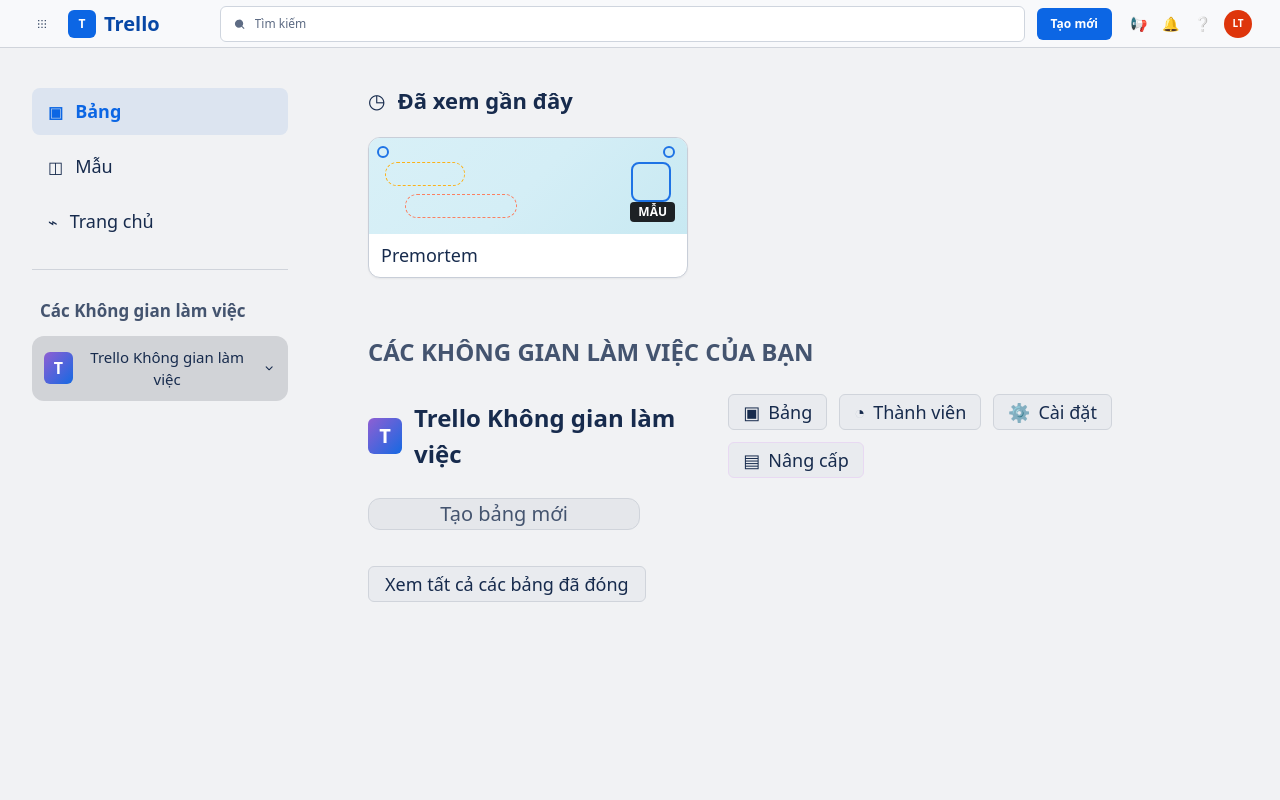
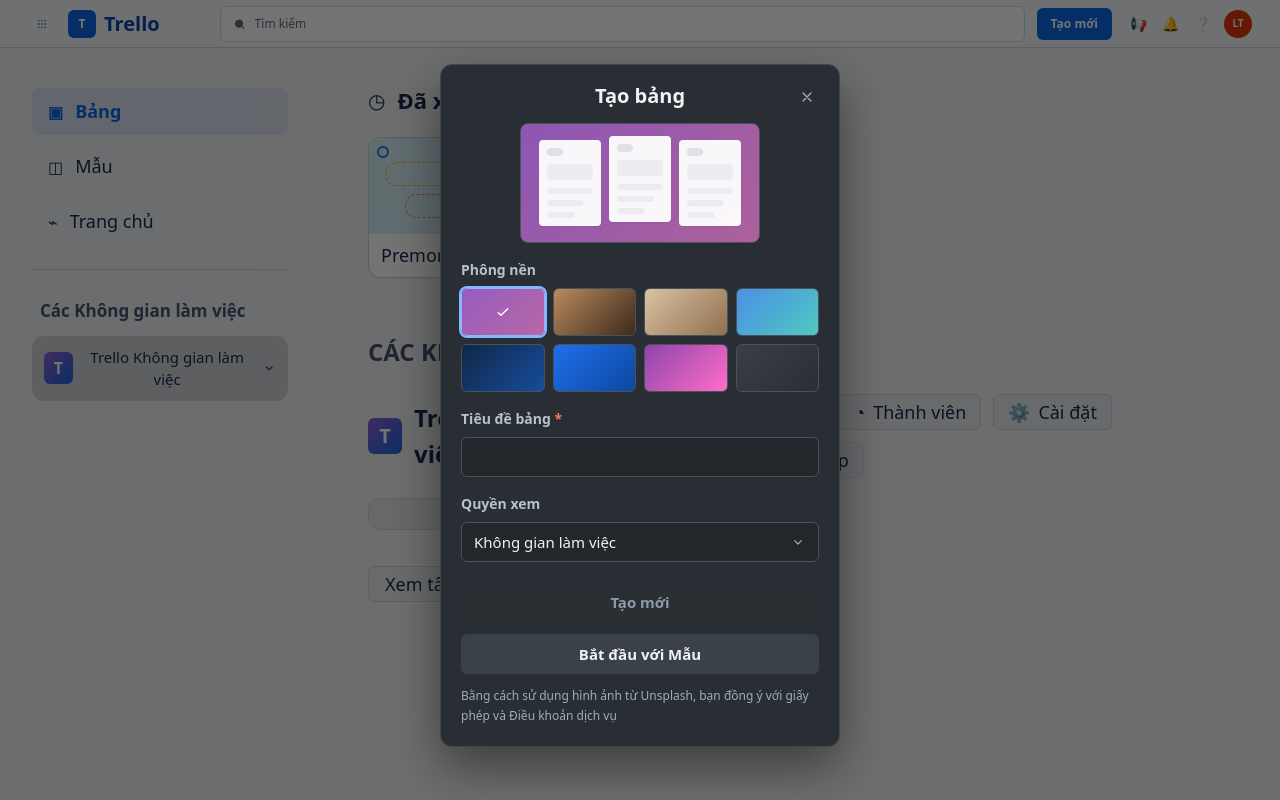
Before and after one commit to levanvutru358/TT-TN, a Vue app in the folder frontend/: page / in a window 1280 px wide. Both pictures are taken after a click on the button "Tạo mới". Built offline with nearby package versions, Linux system fonts and the light colour scheme; no server answers.

Commit message:
thêm phần tạo bảng crateboardmodal

```diff
--- /dev/null
+++ b/frontend/src/components/modals/CreateBoardModal.vue
@@ -0,0 +1,290 @@
+<template>
+  <Teleport to="body">
+    <div
+      v-if="modelValue"
+      class="fixed inset-0 z-[100] bg-black/55 flex items-start justify-center px-4 pt-16 pb-6"
+      @click.self="handleClose"
+    >
+      <div
+        class="w-full max-w-[400px] rounded-xl bg-[#282e33] border border-[#3f474f] shadow-[0_20px_50px_rgba(0,0,0,0.45)]"
+      >
+        <!-- Header -->
+        <div class="relative px-6 pt-4 pb-3">
+          <h2 class="text-center text-[20px] font-semibold text-[#f1f2f4]">
+            Tạo bảng
+          </h2>
+
+          <button
+            type="button"
+            class="absolute right-4 top-4 w-8 h-8 rounded-md text-[#9fadbc] hover:bg-[#3a4148] hover:text-[#f1f2f4] flex items-center justify-center transition-colors"
+            aria-label="Đóng"
+            @click="handleClose"
+          >
+            <svg
+              class="w-4 h-4"
+              viewBox="0 0 24 24"
+              fill="none"
+              xmlns="http://www.w3.org/2000/svg"
+              aria-hidden="true"
+            >
+              <path
+                d="M6 6L18 18M18 6L6 18"
+                stroke="currentColor"
+                stroke-width="2"
+                stroke-linecap="round"
+              />
+            </svg>
+          </button>
+        </div>
+
+        <div class="px-5 pb-5">
+          <!-- Preview -->
+          <div
+            class="h-[120px] w-[240px] mx-auto rounded-lg overflow-hidden border border-[#4a525a] bg-cover bg-center relative"
+            :style="{ background: selectedBackground.style }"
+          >
+            <div class="absolute inset-0 bg-black/20"></div>
+
+            <div class="relative z-10 h-full flex items-center justify-center gap-2 px-3">
+              <div class="w-[62px] h-[86px] rounded bg-white/95 p-2 shadow-sm">
+                <div class="w-4 h-2 rounded bg-[#dfe1e6] mb-2"></div>
+                <div class="h-4 rounded bg-[#ebecf0] mb-2"></div>
+                <div class="h-1.5 rounded bg-[#ebecf0] mb-1.5"></div>
+                <div class="h-1.5 w-4/5 rounded bg-[#ebecf0] mb-1.5"></div>
+                <div class="h-1.5 w-3/5 rounded bg-[#ebecf0]"></div>
+              </div>
+
+              <div class="w-[62px] h-[86px] rounded bg-white/95 p-2 shadow-sm -mt-2">
+                <div class="w-4 h-2 rounded bg-[#dfe1e6] mb-2"></div>
+                <div class="h-4 rounded bg-[#ebecf0] mb-2"></div>
+                <div class="h-1.5 rounded bg-[#ebecf0] mb-1.5"></div>
+                <div class="h-1.5 w-4/5 rounded bg-[#ebecf0] mb-1.5"></div>
+                <div class="h-1.5 w-3/5 rounded bg-[#ebecf0]"></div>
+              </div>
+
+              <div class="w-[62px] h-[86px] rounded bg-white/95 p-2 shadow-sm">
+                <div class="w-4 h-2 rounded bg-[#dfe1e6] mb-2"></div>
+                <div class="h-4 rounded bg-[#ebecf0] mb-2"></div>
+                <div class="h-1.5 rounded bg-[#ebecf0] mb-1.5"></div>
+                <div class="h-1.5 w-4/5 rounded bg-[#ebecf0] mb-1.5"></div>
+                <div class="h-1.5 w-3/5 rounded bg-[#ebecf0]"></div>
+              </div>
+            </div>
+          </div>
+
+          <!-- Background -->
+          <div class="mt-4">
+            <p class="text-[14px] font-semibold text-[#b6c2cf] mb-2">Phông nền</p>
+
+            <div class="grid grid-cols-4 gap-2">
+              <button
+                v-for="bg in backgrounds"
+                :key="bg.id"
+                type="button"
+                class="relative h-12 rounded-md border overflow-hidden transition-all"
+                :class="
+                  selectedBackground.id === bg.id
+                    ? 'border-[#85b8ff] ring-2 ring-[#85b8ff]'
+                    : 'border-[#4a525a] hover:border-[#6b7785]'
+                "
+                :style="{ background: bg.style }"
+                @click="selectedBackground = bg"
+              >
+                <span
+                  v-if="selectedBackground.id === bg.id"
+                  class="absolute inset-0 flex items-center justify-center bg-black/15"
+                >
+                  <svg
+                    class="w-4 h-4 text-white"
+                    viewBox="0 0 24 24"
+                    fill="none"
+                    xmlns="http://www.w3.org/2000/svg"
+                    aria-hidden="true"
+                  >
+                    <path
+                      d="M5 13L9 17L19 7"
+                      stroke="currentColor"
+                      stroke-width="2.2"
+                      stroke-linecap="round"
+                      stroke-linejoin="round"
+                    />
+                  </svg>
+                </span>
+              </button>
+            </div>
+          </div>
+
+          <!-- Title -->
+          <div class="mt-4">
+            <label class="block text-[14px] font-semibold text-[#b6c2cf] mb-2">
+              Tiêu đề bảng <span class="text-[#f87462]">*</span>
+            </label>
+
+            <input
+              v-model.trim="boardTitle"
+              type="text"
+              class="w-full h-10 rounded-md border bg-[#22272b] px-3 text-[15px] text-[#f1f2f4] outline-none transition-colors"
+              :class="
+                showError && !boardTitle
+                  ? 'border-[#f87462] focus:border-[#f87462]'
+                  : 'border-[#4a525a] focus:border-[#85b8ff]'
+              "
+            />
+
+            <p
+              v-if="showError && !boardTitle"
+              class="mt-2 text-[13px] text-[#f87462] flex items-center gap-2"
+            >
+              <span>👋</span>
+              <span>Tiêu đề bảng là bắt buộc</span>
+            </p>
+          </div>
+
+          <!-- View permission -->
+          <div class="mt-4">
+            <label class="block text-[14px] font-semibold text-[#b6c2cf] mb-2">
+              Quyền xem
+            </label>
+
+            <div
+              class="h-10 rounded-md border border-[#4a525a] bg-[#22272b] px-3 flex items-center justify-between text-[#f1f2f4]"
+            >
+              <span class="text-[15px]">Không gian làm việc</span>
+              <svg
+                class="w-4 h-4 text-[#9fadbc]"
+                viewBox="0 0 24 24"
+                fill="none"
+                xmlns="http://www.w3.org/2000/svg"
+                aria-hidden="true"
+              >
+                <path
+                  d="M7 10L12 15L17 10"
+                  stroke="currentColor"
+                  stroke-width="1.8"
+                  stroke-linecap="round"
+                  stroke-linejoin="round"
+                />
+              </svg>
+            </div>
+          </div>
+
+          <!-- Buttons -->
+          <div class="mt-5 space-y-3">
+            <button
+              type="button"
+              class="w-full h-10 rounded-md text-[15px] font-semibold transition-colors"
+              :class="
+                boardTitle
+                  ? 'bg-[#579dff] text-[#1d2125] hover:bg-[#85b8ff]'
+                  : 'bg-[#2a2f34] text-[#8c9bab] cursor-not-allowed'
+              "
+              @click="handleCreate"
+            >
+              Tạo mới
+            </button>
+
+            <button
+              type="button"
+              class="w-full h-10 rounded-md bg-[#3a4148] text-[#f1f2f4] text-[15px] font-semibold hover:bg-[#4a525a] transition-colors"
+            >
+              Bắt đầu với Mẫu
+            </button>
+          </div>
+
+          <p class="mt-3 text-[12px] leading-5 text-[#9fadbc]">
+            Bằng cách sử dụng hình ảnh từ Unsplash, bạn đồng ý với giấy phép và
+            Điều khoản dịch vụ
+          </p>
+        </div>
+      </div>
+    </div>
+  </Teleport>
+</template>
+
+<script setup>
+import { ref, watch } from "vue";
+import { useRouter } from "vue-router";
+
+const props = defineProps({
+  modelValue: {
+    type: Boolean,
+    default: false,
+  },
+});
+
+const emit = defineEmits(["update:modelValue"]);
+
+const router = useRouter();
+
+const boardTitle = ref("");
+const showError = ref(false);
+
+const backgrounds = [
+  {
+    id: 1,
+    style: "linear-gradient(135deg, #b06ce2 0%, #d779c1 100%)",
+  },
+  {
+    id: 2,
+    style: "linear-gradient(135deg, #b98b5c 0%, #3d2a1d 100%)",
+  },
+  {
+    id: 3,
+    style: "linear-gradient(135deg, #d9c3a3 0%, #8f6f4f 100%)",
+  },
+  {
+    id: 4,
+    style: "linear-gradient(135deg, #4a90e2 0%, #50c9c3 100%)",
+  },
+  {
+    id: 5,
+    style: "linear-gradient(135deg, #0f2747 0%, #164d9c 100%)",
+  },
+  {
+    id: 6,
+    style: "linear-gradient(135deg, #1f6feb 0%, #0d47a1 100%)",
+  },
+  {
+    id: 7,
+    style: "linear-gradient(135deg, #8e44ad 0%, #ff6ec7 100%)",
+  },
+  {
+    id: 8,
+    style: "linear-gradient(135deg, #3a3f47 0%, #2a2f36 100%)",
+  },
+];
+
+const selectedBackground = ref(backgrounds[0]);
+
+watch(
+  () => props.modelValue,
+  (isOpen) => {
+    if (isOpen) {
+      boardTitle.value = "";
+      showError.value = false;
+      selectedBackground.value = backgrounds[0];
+    }
+  }
+);
+
+function handleClose() {
+  emit("update:modelValue", false);
+}
+
+function handleCreate() {
+  if (!boardTitle.value) {
+    showError.value = true;
+    return;
+  }
+
+  router.push({
+    path: "/projects/1",
+    query: {
+      title: boardTitle.value,
+      bg: selectedBackground.value.id,
+    },
+  });
+
+  emit("update:modelValue", false);
+}
+</script>
--- a/frontend/src/components/stages/StageBoardContent.vue
+++ b/frontend/src/components/stages/StageBoardContent.vue
@@ -11,14 +11,10 @@
         :filters="activeFilters"
         @update-project="$emit('update-project', $event)"
       />
-
       <div
         v-else
         class="h-full rounded-2xl bg-black/20 border border-white/10 flex items-center justify-center"
       >
-        <div class="text-sm text-white/80">
-          {{ loading ? "Đang tải dự án..." : "Không có dữ liệu dự án" }}
-        </div>
       </div>
     </div>
   </div>
--- a/frontend/src/views/Home.vue
+++ b/frontend/src/views/Home.vue
@@ -29,9 +29,9 @@
           >
             T
           </div>
-          <span class="text-[20px] leading-none text-[#0747a6] font-semibold"
-            >Trello</span
-          >
+          <span class="text-[20px] leading-none text-[#0747a6] font-semibold">
+            Trello
+          </span>
         </div>
 
         <div class="flex-1 max-w-4xl">
@@ -61,6 +61,7 @@
         <button
           type="button"
           class="h-8 px-3.5 rounded-md bg-[#0c66e4] text-white text-xs font-semibold hover:bg-[#0055cc]"
+          @click="isCreateBoardOpen = true"
         >
           Tạo mới
         </button>
@@ -119,9 +120,9 @@
             >
               T
             </div>
-            <span class="text-[15px] font-medium text-[#172b4d]"
-              >Trello Không gian làm việc</span
-            >
+            <span class="text-[15px] font-medium text-[#172b4d]">
+              Trello Không gian làm việc
+            </span>
             <svg
               class="w-4 h-4 ml-auto text-[#172b4d] transition-transform"
               :class="{ 'rotate-180': workspaceOpen }"
@@ -348,12 +349,13 @@
             </p>
 
             <div class="mt-8 flex justify-center">
-              <router-link
-                to="/projects/1"
+              <button
+                type="button"
                 class="inline-flex items-center justify-center px-8 h-11 rounded-lg bg-[#0c66e4] text-white text-[18px] font-semibold hover:bg-[#0055cc] border border-[#0055cc]"
+                @click="isCreateBoardOpen = true"
               >
                 Tạo bảng đầu tiên của bạn
-              </router-link>
+              </button>
             </div>
           </div>
         </section>
@@ -437,17 +439,16 @@
                 </button>
               </div>
             </div>
-
             <div class="grid gap-6 sm:grid-cols-2 lg:grid-cols-3 mb-9">
-              <router-link
-                to="/projects/1"
-                class="h-34 rounded-xl border border-[#d0d4db] bg-[#e5e7eb] text-[20px] text-[#44546f] hover:bg-[#dce0e6] flex items-center justify-center transition-colors"
-              >
-                Tạo bảng mới
-              </router-link>
-            </div>
-
             <button
+              type="button"
+              class="h-34 rounded-xl border border-[#d0d4db] bg-[#e5e7eb] text-[20px] text-[#44546f] hover:bg-[#dce0e6] flex items-center justify-center transition-colors"
+              @click="isCreateBoardOpen = true"
+            >
+              Tạo bảng mới
+            </button>
+          </div>
+          <button
               type="button"
               class="h-9 px-4 rounded-md border border-[#d0d4db] bg-[#e9ebef] text-[18px] hover:bg-[#dde1e7]"
             >
@@ -457,14 +458,18 @@
         </template>
       </main>
     </div>
+
+    <CreateBoardModal v-model="isCreateBoardOpen" />
   </div>
 </template>
 
 <script setup>
 import { ref } from "vue";
+import CreateBoardModal from "@/components/modals/CreateBoardModal.vue";
 
 const workspaceOpen = ref(false);
 const activeWorkspaceSection = ref("home");
+const isCreateBoardOpen = ref(false);
 
 const topActions = ["📢", "🔔", "❔"];
 
```
Also changed, not shown: frontend/src/router/index.js (line endings or trailing spaces).
